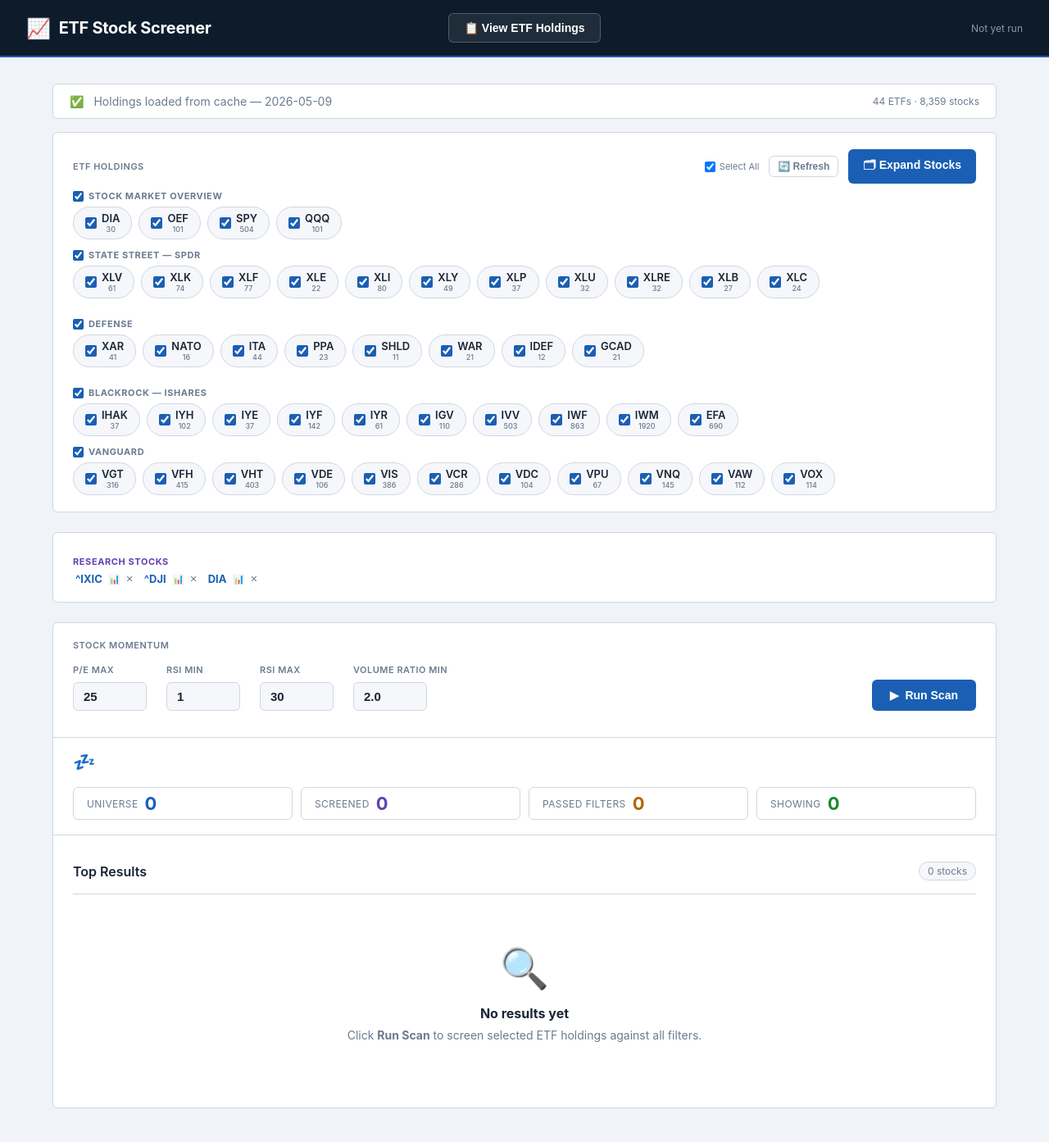
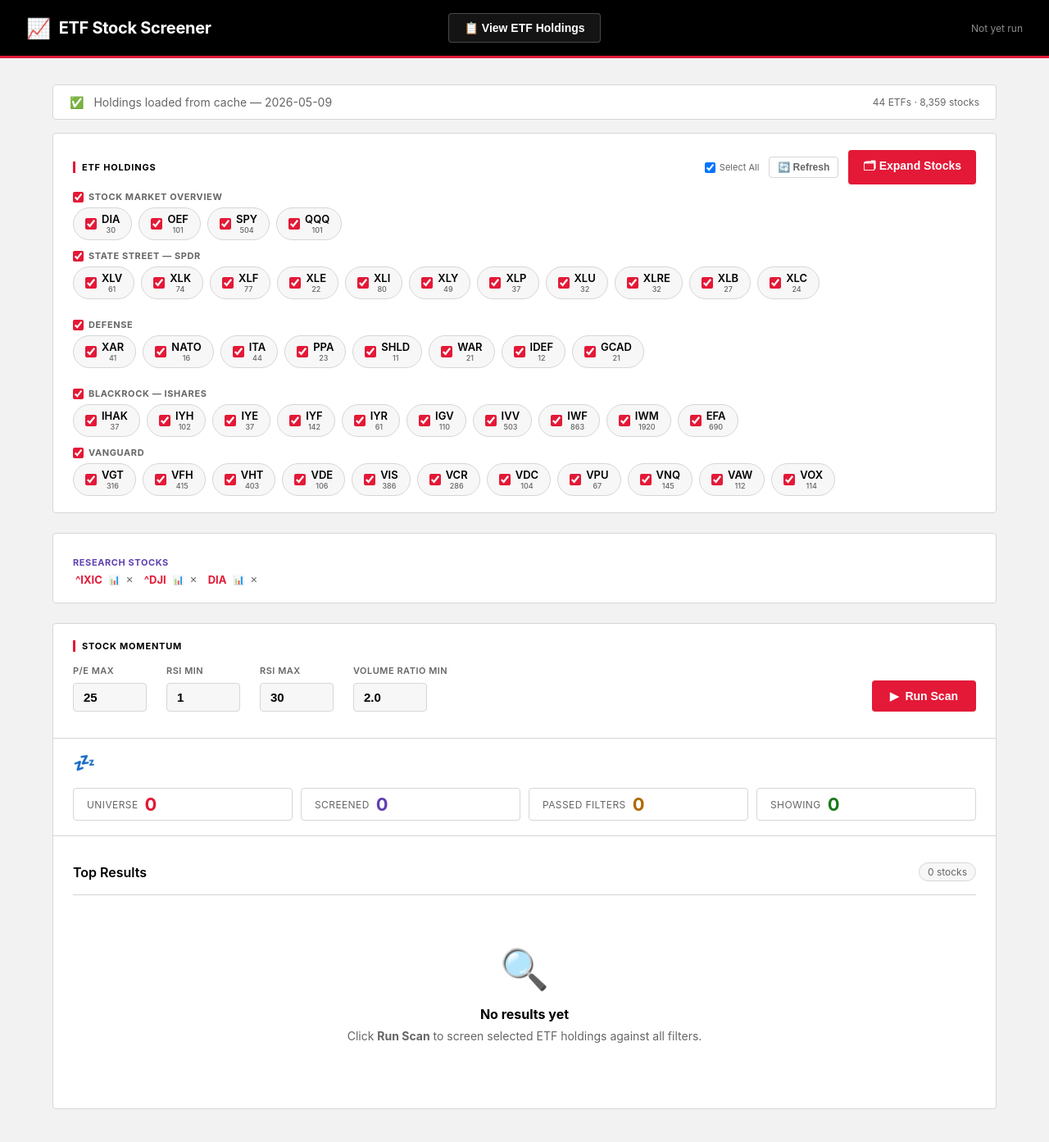
Before and after one commit to asliuj/stock-screener, a Flask app: page / in a window 1280 px wide. Shown: the top 1393 px of the page at 82% size. Run offline with Flask 3, Linux system fonts and the light colour scheme; data that the repository does not hold is empty.

Commit message:
Apply BlackRock-inspired brand theme
- Header: #000000 background + 3px solid #e31937 bottom border
- Accent: BlackRock red #e31937 (buttons, links, ETF badges, active filters)
- Background: #f2f2f2, surface: #ffffff, text: #000000
- Panel labels: bold black + red left-border accent strip
- ETF badge: red tint (#fde8eb / #f0a0aa)
- Radius: 4px (tighter, more corporate feel)

Co-Authored-By: Claude Sonnet 4.6 <noreply@anthropic.com>

```diff
--- a/templates/index.html
+++ b/templates/index.html
@@ -8,20 +8,20 @@
     /* ── Reset & Base ───────────────────────────────────────────────── */
     *, *::before, *::after { box-sizing: border-box; margin: 0; padding: 0; }
     :root {
-      --bg:        #f0f3f7;
+      --bg:        #f2f2f2;
       --surface:   #ffffff;
-      --surface2:  #f5f7fb;
-      --border:    #d0d7e2;
-      --accent:    #1a5fb4;
-      --accent-h:  #154d94;
-      --blue:      #1a5fb4;
-      --text:      #1a2535;
-      --muted:     #6b7b90;
-      --danger:    #c41a1a;
+      --surface2:  #f7f7f7;
+      --border:    #d6d6d6;
+      --accent:    #e31937;
+      --accent-h:  #b8102b;
+      --blue:      #e31937;
+      --text:      #000000;
+      --muted:     #666666;
+      --danger:    #e31937;
       --warn:      #b06800;
-      --green:     #1a8a2e;
+      --green:     #1a7a1a;
       --purple:    #6040b0;
-      --radius:    6px;
+      --radius:    4px;
       --shadow:    0 2px 8px rgba(0,0,0,.10);
     }
     html, body { height: 100%; }
@@ -35,8 +35,8 @@
 
     /* ── Header ─────────────────────────────────────────────────────── */
     header {
-      background: #0d1b2a;
-      border-bottom: 2px solid #1a5fb4;
+      background: #000000;
+      border-bottom: 3px solid #e31937;
       padding: 16px 32px;
       display: grid;
       grid-template-columns: 1fr auto 1fr;
@@ -133,7 +133,7 @@
     }
 
     /* ── Panel utilities ─────────────────────────────────────────────── */
-    .panel-label   { font-size: 11px; font-weight: 600; color: var(--muted); text-transform: uppercase; letter-spacing: .5px; }
+    .panel-label   { font-size: 11px; font-weight: 700; color: #000; text-transform: uppercase; letter-spacing: .8px; border-left: 3px solid var(--accent); padding-left: 8px; }
     .panel-divider { border-top: 1px solid var(--border); margin: 16px -24px; }
     .panel-row     { display: flex; flex-wrap: wrap; gap: 24px; align-items: flex-end; margin-bottom: 16px; }
 
@@ -147,7 +147,7 @@
     .stat-label { font-size: 12px; color: var(--muted); text-transform: uppercase; letter-spacing: .4px; }
     .stat-value { font-size: 22px; font-weight: 700; }
     .stat-value.green  { color: var(--green); }
-    .stat-value.blue   { color: var(--blue); }
+    .stat-value.blue   { color: var(--accent); }
     .stat-value.purple { color: var(--purple); }
     .stat-value.warn   { color: var(--warn); }
 
@@ -305,8 +305,8 @@
     /* ── ETF badges in results table ───────────────────────────────── */
     .etf-badge {
       display: inline-block;
-      background: #ddeaff;
-      border: 1px solid #aac4f0;
+      background: #fde8eb;
+      border: 1px solid #f0a0aa;
       border-radius: 12px;
       padding: 2px 8px;
       font-size: 14px;
@@ -494,7 +494,7 @@
     .filter-btn:hover { border-color: var(--blue); color: var(--text); }
     .filter-btn.active-up   { background: #d6f0da; border-color: var(--green);  color: var(--green);  }
     .filter-btn.active-down { background: #fde0e0; border-color: var(--danger); color: var(--danger); }
-    .filter-btn.active-all  { background: var(--surface2); border-color: var(--blue); color: var(--blue); }
+    .filter-btn.active-all  { background: #fde8eb; border-color: var(--accent); color: var(--accent); }
     .filter-sep { color: var(--border); font-size: 13px; }
     .filter-custom { display: flex; align-items: center; gap: 4px; font-size: 11px; color: var(--muted); }
     .filter-custom input {
```
